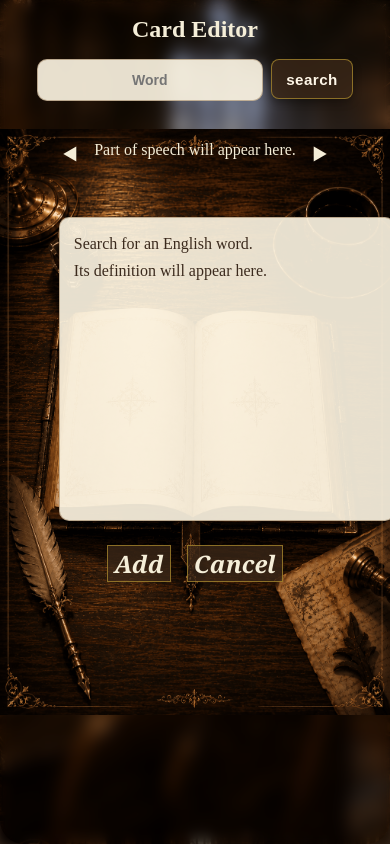
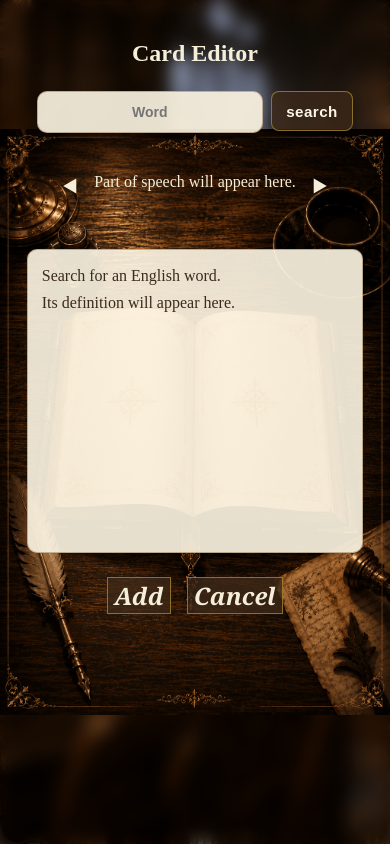
Before and after one commit to Vincent-Kreutzer/Victoria-s_Flashcard, a plain HTML site: page html/edit.html in a window 390 px wide. Both pictures are taken after a click on the button "✦ New Card". Drawn offline with Linux system fonts and the light colour scheme.

Commit message:
Adjust edit mode layout.

```diff
--- a/css/edit.css
+++ b/css/edit.css
@@ -25,16 +25,24 @@
 }
 
 #page-content {
-background: rgba(20,15,10,.15);
+  width: 100%;
+  height: 100%;
+
+  background: rgba(20,15,10,.15);
   background-image: url(../images/desk_without_book.png);
   backdrop-filter: blur(4px);
   background-size: contain;
   background-repeat: no-repeat;
   background-position: top;
-  width: 100%;
-  height: 100%;
+
 }
 
+#title-area {
+  display: flex;
+  flex-direction: column;
+  gap: 6px;
+  margin-top: 2rem;
+}
 
 #page-title {
   font-family: 'Great Vibes', cursive;
@@ -496,7 +504,7 @@
   display: none;
 }
 
-.modal-title {
+#modal-title {
   margin: 0 0 1rem;
   color: #F5EED8;
   text-align: center;
@@ -762,7 +770,7 @@
     width: 100%;
   }
 
-  .title-area {
+  #title-area {
     margin-top:3rem;
   }
 
@@ -773,7 +781,9 @@
   }
 
   #card-container {
-    grid-template-columns: 1fr;
+    display: flex;
+    flex-direction: column;
+    align-items: center;
     gap: 1rem;
     padding: 0 1rem;
   }
@@ -829,6 +839,10 @@
     max-height: 80svh;
   }
 
+  #modal-title {
+    margin: 1.5rem 0;
+  }
+
   #word-search-row {
     display: flex;
     width: 100%;
@@ -849,6 +863,9 @@
   #modal-definition-area {
     height: 19rem;
     max-height: 19rem;
+    margin-left: auto;
+    margin-right: auto;
+
     overflow-y: auto;
     flex: none;
   }
--- a/html/edit.html
+++ b/html/edit.html
@@ -66,7 +66,7 @@
 
             <div id="modal-header">
               <!--モーダルタイトル-->
-              <h2 class="modal-title">Card Editor</h2>
+              <h2 id="modal-title">Card Editor</h2>
 
               <!--単語検索ボタン-->
               <div id="word-search-row" class="info-group title-area">
```
